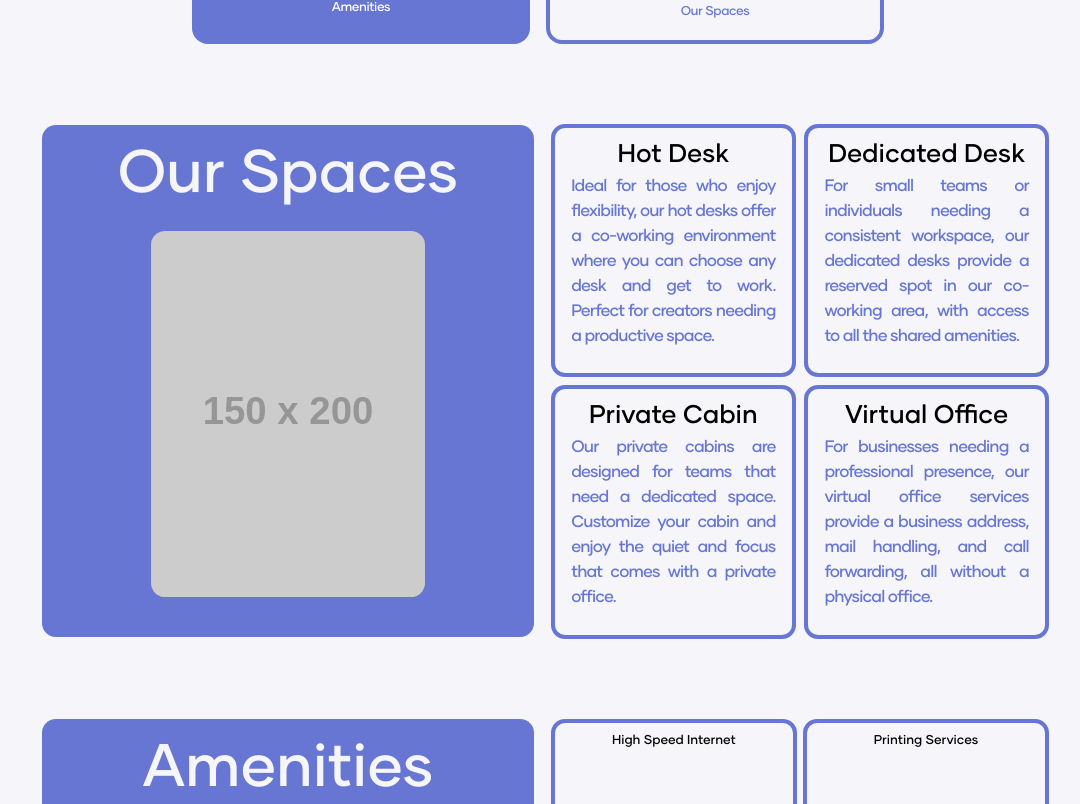
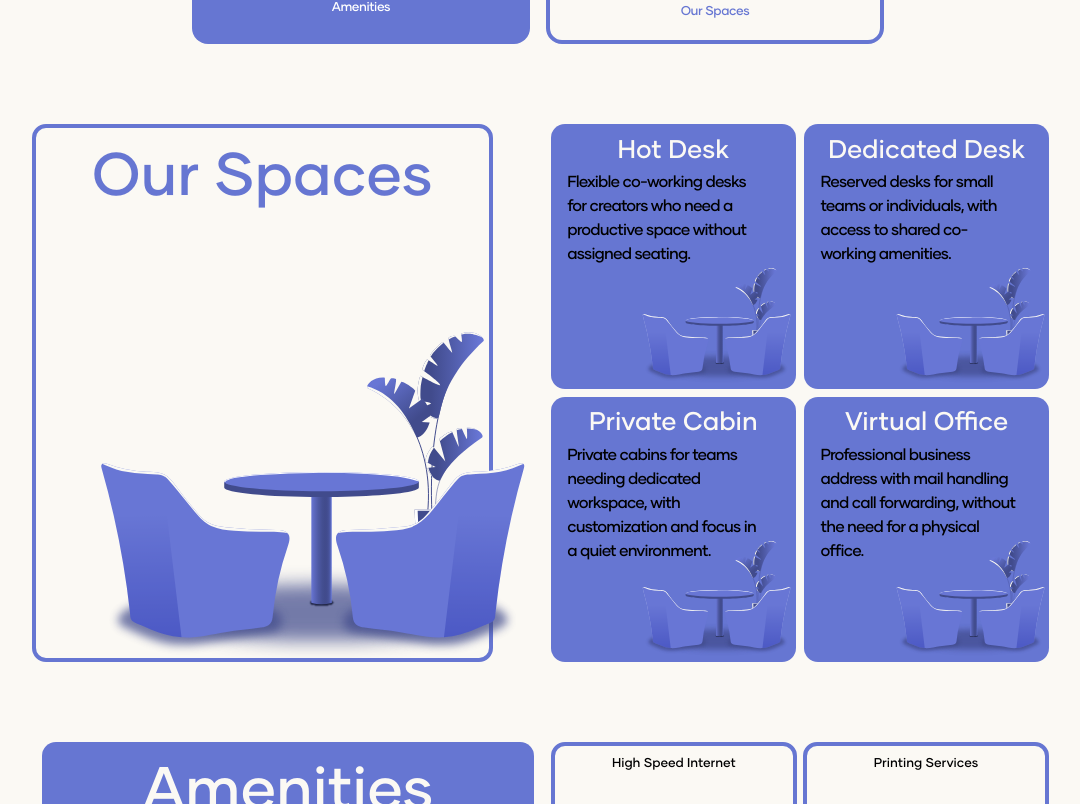
Before and after one commit to arunnats/wagmi, a React (Vite) app in the folder wagmi/: page / in a window 1280 px wide. Shown: the part 1916-2720 px from the top of the page, without its empty margins (96-1176 px from the left). Built offline with nearby package versions, Linux system fonts and the light colour scheme.

Commit message:
animations

```diff
--- a/wagmi/src/components/Card/Card.jsx
+++ b/wagmi/src/components/Card/Card.jsx
@@ -1,19 +1,30 @@
 import React from "react";
+import wagmiSpaces from "../.././assets/images/wagmiSpaces.svg";
 
 const CardComponent = ({ title, content }) => {
 	return (
-		<div className="relative w-[38vw] h-[39.6108vw] md:w-[19.18665vw] md:h-[19.8vw] rounded-[14px] overflow-hidden border-wagmi-blue border-[2px] md:border-[4px] border-solid bg-wagmi-white p-[.3vw] flex flex-col justify-start transition-transform duration-300 ease-out hover:-translate-y-[10px]">
-			{/* Title at the top */}
+		<div className="relative w-[38vw] h-[39.6108vw] md:w-[19.18665vw] md:h-[20.7vw] rounded-[14px] overflow-hidden bg-wagmi-blue p-[.3vw] flex flex-col justify-start transition-transform duration-300 ease-out hover:-translate-y-[5px]">
+			{/* Title Section */}
 			<div className="flex flex-col items-center">
-				<h2 className="text-black text-[4vw] md:text-[1.1rem] lg:text-[1.3rem] xl:text-[1.6rem] font-gilmer text-center mt-1">
+				<h2 className="text-wagmi-white text-[4vw] md:text-[1.1rem] lg:text-[1.3rem] xl:text-[1.6rem] font-gilmer text-center mt-1">
 					{title}
 				</h2>
 			</div>
-			{/* Content right below */}
-			<div className="flex-grow flex items-start justify-center">
-				<p className="text-wagmi-blue text-[2.45vw] md:text-[1.2vw] lg:text-[1.2svw] xl:text-[1.3vw] 2xl:text-[1.3vw] tracking-tighter font-gilmer text-justify px-[2vw] md:px-[1vw]">
+
+			{/* Content Section */}
+			<div className="flex-grow flex items-start justify-center w-[95%]">
+				<p className="text-black text-[2.45vw] md:text-[.5vw] lg:text-[.5vw] xl:text-[1.25vw] 2xl:text-[1.3vw] tracking-tighter font-gilmer text-wrap px-[2vw] md:px-[1vw]">
 					{content}
 				</p>
+			</div>
+
+			{/* Image Section - Positioned at the Bottom Right */}
+			<div className="absolute bottom-0 right-0 w-auto h-[50%]">
+				<img
+					src={wagmiSpaces}
+					alt="Our Spaces"
+					className="w-auto h-[100%] object-cover"
+				/>
 			</div>
 		</div>
 	);
--- a/wagmi/src/components/Content/OurSpaces.jsx
+++ b/wagmi/src/components/Content/OurSpaces.jsx
@@ -2,6 +2,7 @@ import React, { useEffect, useRef } from "react";
 import gsap from "gsap";
 import { ScrollTrigger } from "gsap/ScrollTrigger";
 import CardComponent from "../Card/Card";
+import wagmiSpaces from "../.././assets/images/wagmiSpaces.svg";
 
 gsap.registerPlugin(ScrollTrigger);
 
@@ -12,22 +13,22 @@ const OurSpaces = () => {
 		{
 			title: "Hot Desk",
 			content:
-				"Ideal for those who enjoy flexibility, our hot desks offer a co-working environment where you can choose any desk and get to work. Perfect for creators needing a productive space.",
+				"Flexible co-working desks for creators who need a productive space without assigned seating.",
 		},
 		{
 			title: "Dedicated Desk",
 			content:
-				"For small teams or individuals needing a consistent workspace, our dedicated desks provide a reserved spot in our co-working area, with access to all the shared amenities.",
+				"Reserved desks for small teams or individuals, with access to shared co-working amenities.",
 		},
 		{
 			title: "Private Cabin",
 			content:
-				"Our private cabins are designed for teams that need a dedicated space. Customize your cabin and enjoy the quiet and focus that comes with a private office.",
+				"Private cabins for teams needing dedicated workspace, with customization and focus in a quiet environment.",
 		},
 		{
 			title: "Virtual Office",
 			content:
-				"For businesses needing a professional presence, our virtual office services provide a business address, mail handling, and call forwarding, all without a physical office.",
+				"Professional business address with mail handling and call forwarding, without the need for a physical office.",
 		},
 	];
 
@@ -74,22 +75,20 @@ const OurSpaces = () => {
 
 	return (
 		<>
-			<div className="w-[80vw] md:w-[85vw] lg:w-[80vw] mx-auto flex flex-col md:flex-row items-center justify-center mt-[5vh] md:mt-[3vh] lg:mt-[10vh]">
+			<div className="w-[80vw] md:w-[85vw] lg:w-[80vw] mx-auto flex flex-col md:flex-row items-center justify-between mt-[5vh] md:mt-[3vh] lg:mt-[10vh]">
 				{/* Big card */}
-				<div className="w-full md:w-[50%] flex justify-center ">
 				<div
-						className="relative w-[80vw] h-[83.3912vw] md:w-[38.3733vw] md:h-[40vw] rounded-[14px] overflow-hidden bg-wagmi-blue p-3"
+					className="relative w-[80vw] h-[83.3912vw] md:w-[36vw] md:h-[42vw] rounded-[14px]  border-wagmi-blue border-[4px] border-solid bg-wagmi-white p-3"
 					ref={(el) => (cardRefs.current[0] = el)} // Set big card as cardRefs[0]
 				>
-						<div className="text-wagmi-white text-center font-gilmer text-4xl md:text-4xl lg:text-5xl xl:text-6xl 2xl:text-6xl my-2">
+					<div className="text-wagmi-blue text-center font-gilmer text-4xl md:text-4xl lg:text-5xl xl:text-6xl 2xl:text-6xl my-2">
 						<h3>Our Spaces</h3>
 					</div>
 					<img
-							src="https://via.placeholder.com/150x200" // Replace with actual image URL
+						src={wagmiSpaces} // Replace with actual image URL
 						alt="Our Spaces"
-							className="w-auto h-[75%] overflow-hidden object-cover rounded-[14px] mx-auto mt-[2vw] transition-transform duration-300 ease-out hover:-translate-y-[10px]"
+						className="w-auto h-[75%]  object-cover rounded-[14px] mx-auto mt-[13vw] md:mt-[7vw] translate-x-[50px] transition-transform duration-300 ease-out hover:-translate-y-[10px]"
 					/>
-					</div>
 				</div>
 
 				{/* Smaller cards */}
--- a/wagmi/tailwind.config.js
+++ b/wagmi/tailwind.config.js
@@ -5,7 +5,7 @@ export default {
 		extend: {
 			colors: {
 				"wagmi-blue": "#6676D2",
-				"wagmi-white": "#F5F5FA",
+				"wagmi-white": "#fbf9f4",
 			},
 			fontFamily: {
 				gilmer: ["gilmer", "sans-serif"],
```
Lines whose indentation alone changed are shown as unchanged.
